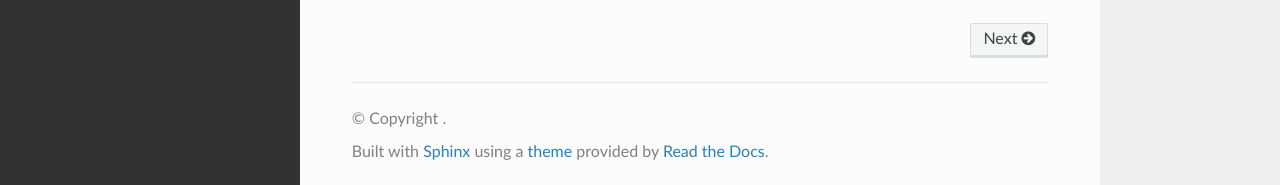
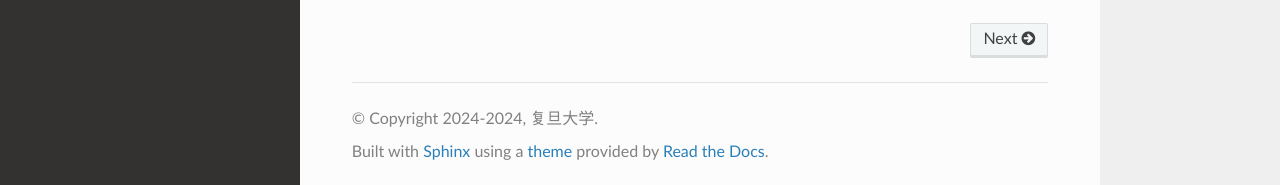
Before and after one commit to 10eit/Nuclear-Electronics-Exp-Tutorial, a Sphinx documentation site: the page built from docs/source/index.rst, in a window 1280 px wide and 900 px high, scrolled down 644 px. Shown: the part 712-897 px from the top of the window. Built offline with Sphinx 7.4.7 and the Read the Docs theme 2.0.0, drawn with Linux system fonts in a browser that asks for light colours.

Commit message:
Update conf.py
add time range of copyright

```diff
--- a/docs/source/conf.py
+++ b/docs/source/conf.py
@@ -1,8 +1,11 @@
 # Configuration file for the Sphinx documentation builder.
-
+from datetime import datetime
+now = datetime.now()
+this_year = now.year
 # -- Project information
 
 project = 'Nuclear Electronic Experiment Handbook'
+copyright = f'2024-{this_year}, 复旦大学'
 author = '复旦大学'
 
 release = '1.0'
```
